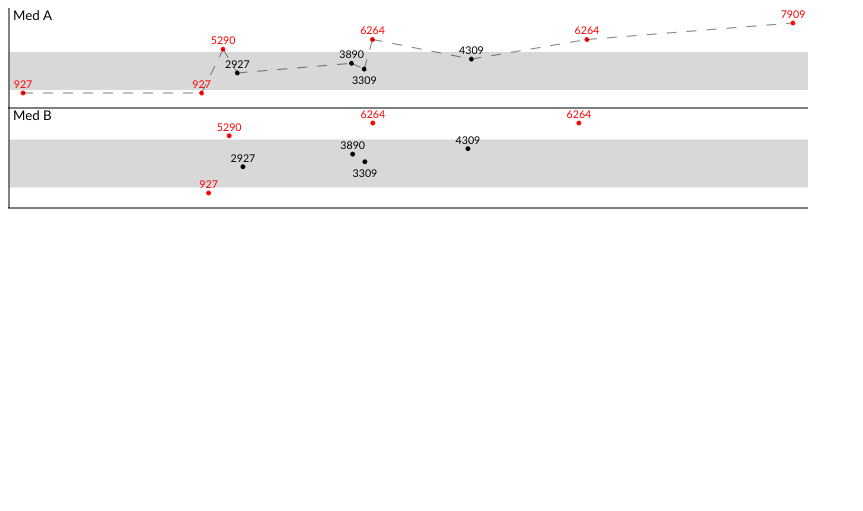
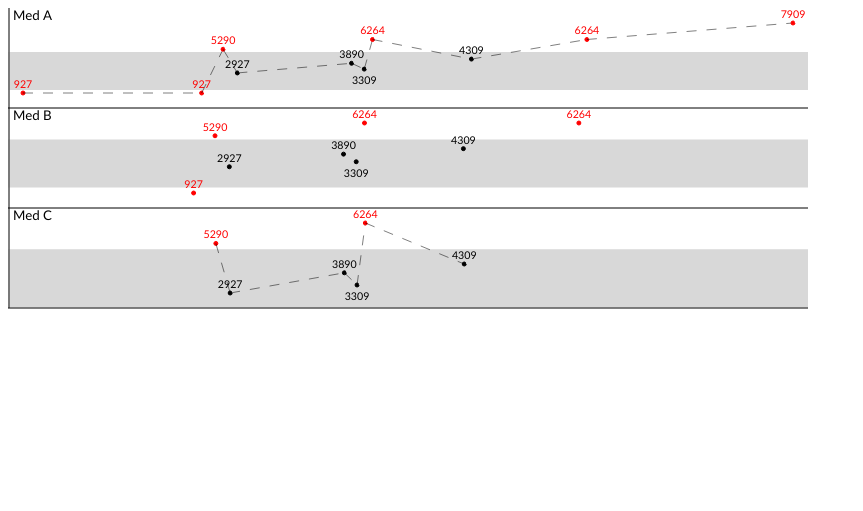
Before and after one commit to daveed42/historical-trends, a plain HTML site: page src/app/index.html in a window 1280 px wide. Shown: the whole page, without its empty margins (0-863 px from the left). Drawn offline with Linux system fonts and the light colour scheme.

Commit message:
Fixed bug when drawing rectangle

```diff
--- a/src/app/index.html
+++ b/src/app/index.html
@@ -42,7 +42,19 @@
                                             { y: 4309, x: "2016-09-22T10:24:08.741Z" },
                                             { y: 927,  x: "2016-09-14T21:10:06.716Z" },
                                             { y: 6264, x: "2016-09-25T15:57:56.065Z" }]
-                                }
+                                },
+                                {
+                                    title: "Med C",
+                                    code: "1",
+                                    dashedLines: true,
+                                    normalValues: {low: '1500', high: '5009'},
+                                    data: [{ y: 3309, x: "2016-09-19T10:24:08.741Z" },
+                                            { y: 2927, x: "2016-09-15T21:10:06.716Z" },
+                                            { y: 6264, x: "2016-09-19T15:57:56.065Z" },
+                                            { y: 3890, x: "2016-09-19T01:52:22.028Z" },
+                                            { y: 5290, x: "2016-09-15T11:33:32.350Z" },
+                                            { y: 4309, x: "2016-09-22T10:24:08.741Z" },]
+                                },
                             ]
                         };
             CanvasChart.render('canvas', dataDef);
@@ -51,7 +63,7 @@
     </script>
 </head>
 <body>
-    <canvas id="canvas" width="800" height="250"></canvas>
+    <canvas id="canvas" width="800" height="500"></canvas>
 </body>
 </html>
 <!--[{ x: '1730', y: 30.9 },
--- a/src/app/renderChart.js
+++ b/src/app/renderChart.js
@@ -100,11 +100,12 @@ var CanvasChart = function () {
     {
         let oLength = oMax.valueOf() - oMin.valueOf();
         let length = max.valueOf() - min.valueOf();
-        let width = (length/oLength)*chartWidth;
+        let width = (length/oLength)*(chartWidth-30);
 
         let leftRatio = min.valueOf() - oMin.valueOf();
         let rightRatio = oMax.valueOf() - min.valueOf();
         let offset = (leftRatio/(leftRatio+rightRatio))*chartWidth;
+        console.log("offset",offset);
         return {width: width, offset: offset};
     }
 
@@ -206,9 +207,9 @@ var CanvasChart = function () {
             ctx.restore();
             console.log("Chart 1");
         }
-        else if (data.dataPoints[index].normalValues.high > maxAndMins.largestY && data.normalValues.dataPoints[index].low > maxAndMins.smallestY)
+        else if (data.dataPoints[index].normalValues.high > maxAndMins.largestY && data.dataPoints[index].normalValues.low > maxAndMins.smallestY)
         {
-            var shadedHeight = 15 + (maxAndMins.largestY - data.dataPoints[index].normalValues.low) / (maxAndMins.largestY) * (chartHeight - 25);
+            shadedHeight = 15 + (maxAndMins.largestY - data.dataPoints[index].normalValues.low) / (maxAndMins.largestY) * (chartHeight - 25);
             ctx.fillStyle = 'rgba(100, 100, 100, 0.25)';
             ctx.rect(-15 - offset, 0, chartWidth + 15, shadedHeight);
             ctx.fill();
@@ -225,7 +226,7 @@ var CanvasChart = function () {
         {
             y = data.dataPoints[index].normalValues.high - maxAndMins.smallestY;
             shadedY = (chartHeight-30) - (y/yLength)*(chartHeight-30);
-            shadedHeight += 10;
+            shadedHeight = (chartHeight-15) - shadedY;
             ctx.save();
             ctx.translate(15, 15);
             ctx.fillStyle = 'rgba(100, 100, 100, 0.25)';
@@ -252,7 +253,7 @@ var CanvasChart = function () {
         }
         else
         {
-            ctx.translate(15, 15);
+            ctx.translate(0, 15);
         }
 
         //Get font for value rendering
@@ -267,14 +268,14 @@ var CanvasChart = function () {
             if (whole == false)
             {
                 a = newData[i].x - maxAndMins.smallestX;
-                xPos = (a/xLength)*(width - 30);
+                xPos = (a/xLength)*(width /*- 30*/);
                 b = newData[i].y - maxAndMins.smallestY;
                 yPos = (chartHeight-30) - (b/yLength)*(chartHeight-30);
             }
             else
             {
                 a = newData[i].x - maxAndMins.smallestX;
-                xPos = (a/xLength)*(width-30);
+                xPos = (a/xLength)*(width /*- 30*/);
                 b = newData[i].y - maxAndMins.smallestY;
                 yPos = (chartHeight-30) - (b/yLength)*(chartHeight-30);
             }
```
